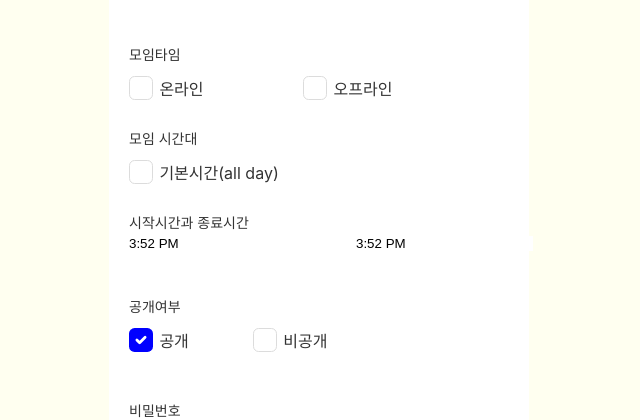
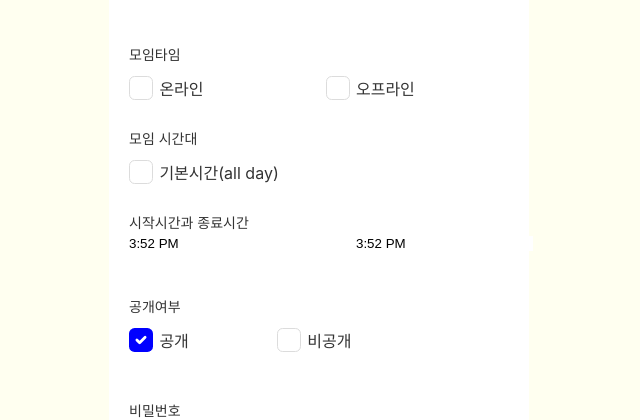
Before and after one commit to plani-power/frontend, a React (Create React App) app: page /plans/create in a window 1280 px wide. Shown: the part 213-633 px from the top of the page, without its empty margins (321-961 px from the left). Built offline with nearby package versions, Linux system fonts and the light colour scheme.

Commit message:
Style: 정렬 위해 css 수정
label 태그 margin-right 변경

```diff
--- a/src/common/components/Checkbox.tsx
+++ b/src/common/components/Checkbox.tsx
@@ -32,7 +32,7 @@ const InputLabel = styled.label`
   display: flex;
   align-items: center;
   user-selct: none;
-  margin-right: 3.1rem;
+  margin-right: 4.5rem;
 `;
 
 const StyledSpan = styled.span`
--- a/src/common/components/Radio.tsx
+++ b/src/common/components/Radio.tsx
@@ -30,7 +30,7 @@ const InputLabel = styled.label`
   display: flex;
   align-items: center;
   user-selct: none;
-  margin-right: 4rem;
+  margin-right: 5.5rem;
 `;
 
 const StyledLi = styled.li`
```
